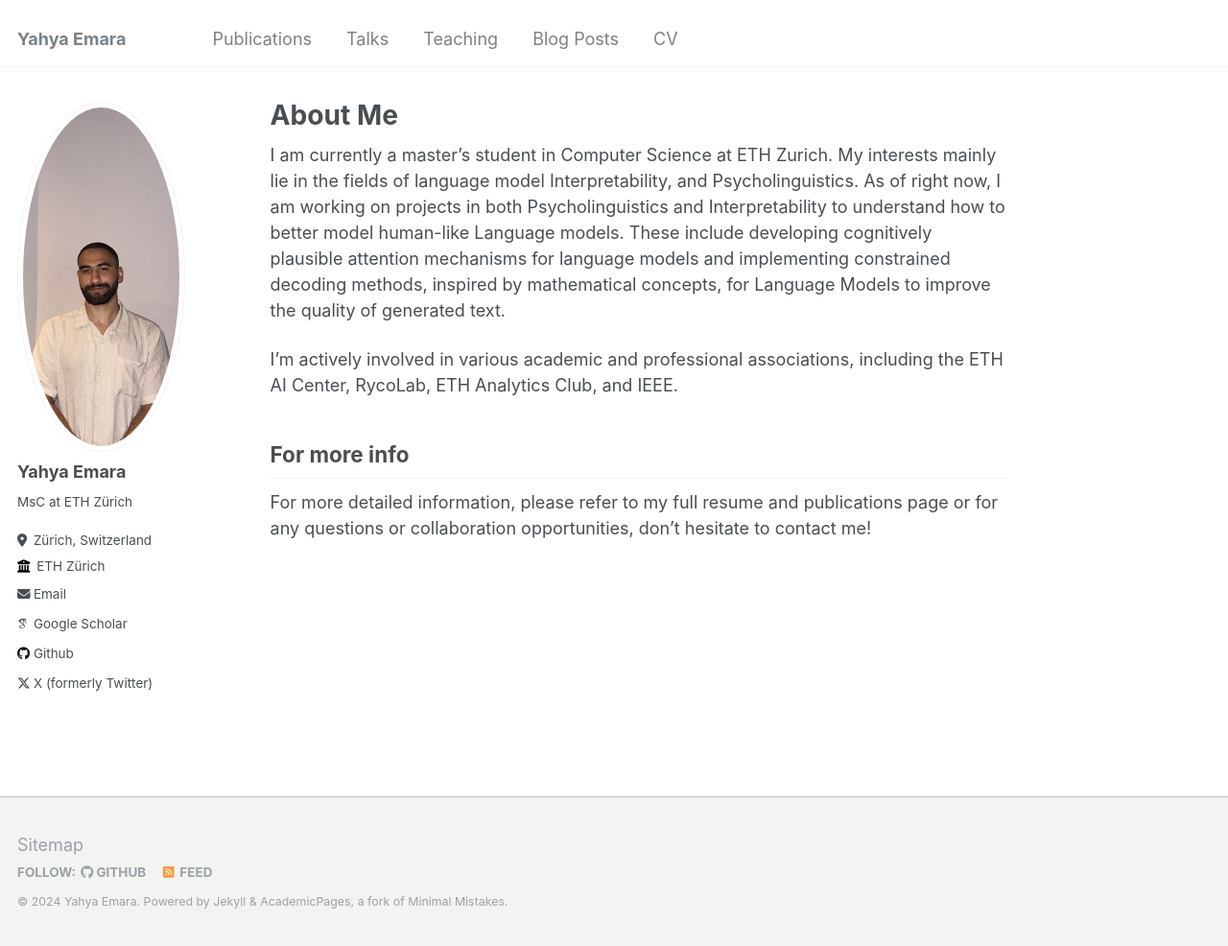
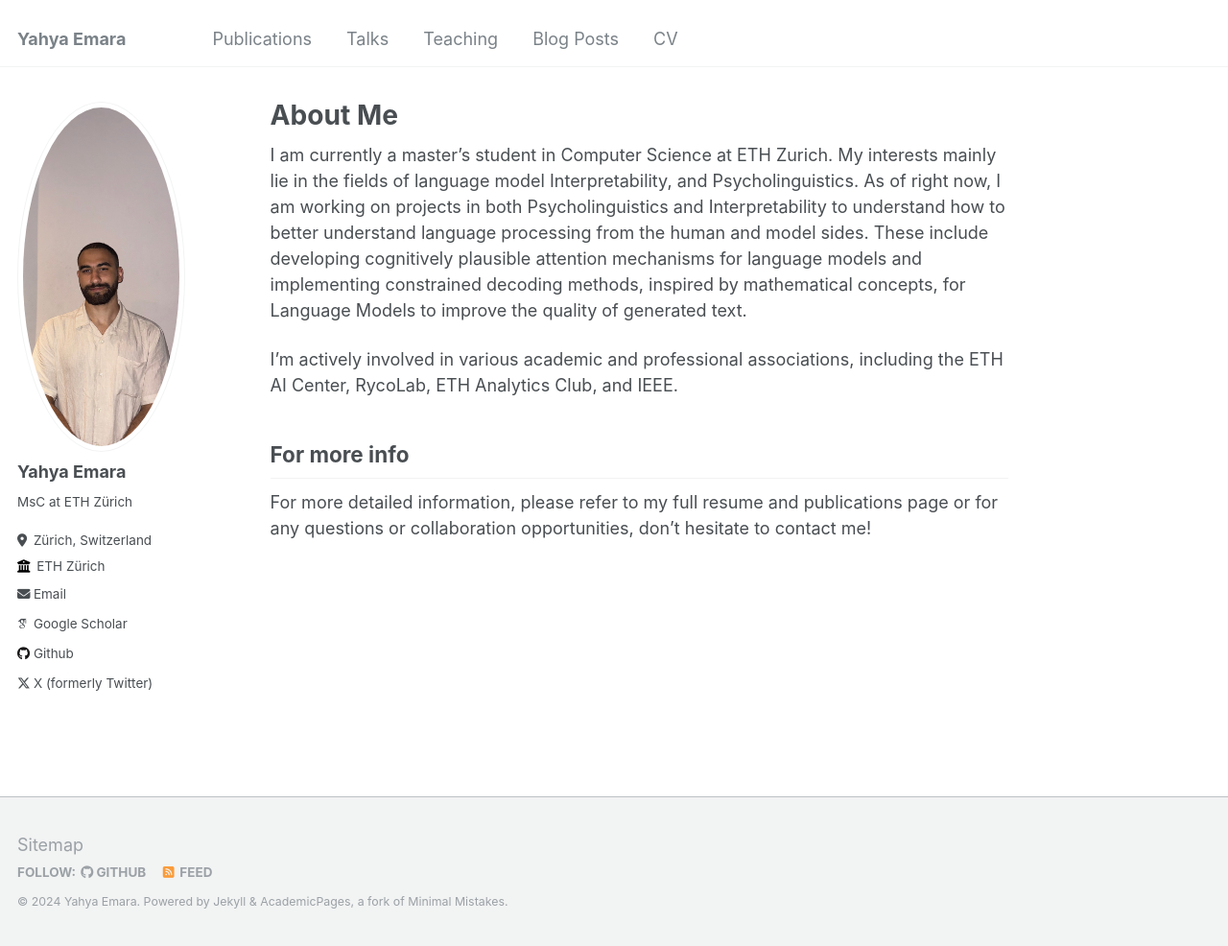
Before and after one commit to yahya010/yahya010.github.io, a Jekyll site: the page built from _pages/about.md, in a window 1280 px wide and 986 px high. Shown: the whole window at 96% size. Built offline with Jekyll 4.4.1, drawn with Linux system fonts in a browser that asks for light colours; some web fonts are replaced.

Commit message:
Update about.md

```diff
--- a/_pages/about.md
+++ b/_pages/about.md
@@ -9,7 +9,7 @@
 
 
 I am currently a master's student in Computer Science at ETH Zurich. My interests mainly lie in the fields of language model Interpretability, and Psycholinguistics.
-As of right now, I am working on projects in both Psycholinguistics and Interpretability to understand how to better model human-like Language models. These include developing cognitively plausible attention mechanisms for language models and implementing constrained decoding methods, inspired by mathematical concepts, for Language Models to improve the quality of generated text.
+As of right now, I am working on projects in both Psycholinguistics and Interpretability to understand how to better understand language processing from the human and model sides. These include developing cognitively plausible attention mechanisms for language models and implementing constrained decoding methods, inspired by mathematical concepts, for Language Models to improve the quality of generated text.
 
 I'm actively involved in various academic and professional associations, including the ETH AI Center, RycoLab, ETH Analytics Club, and IEEE.
 
```
